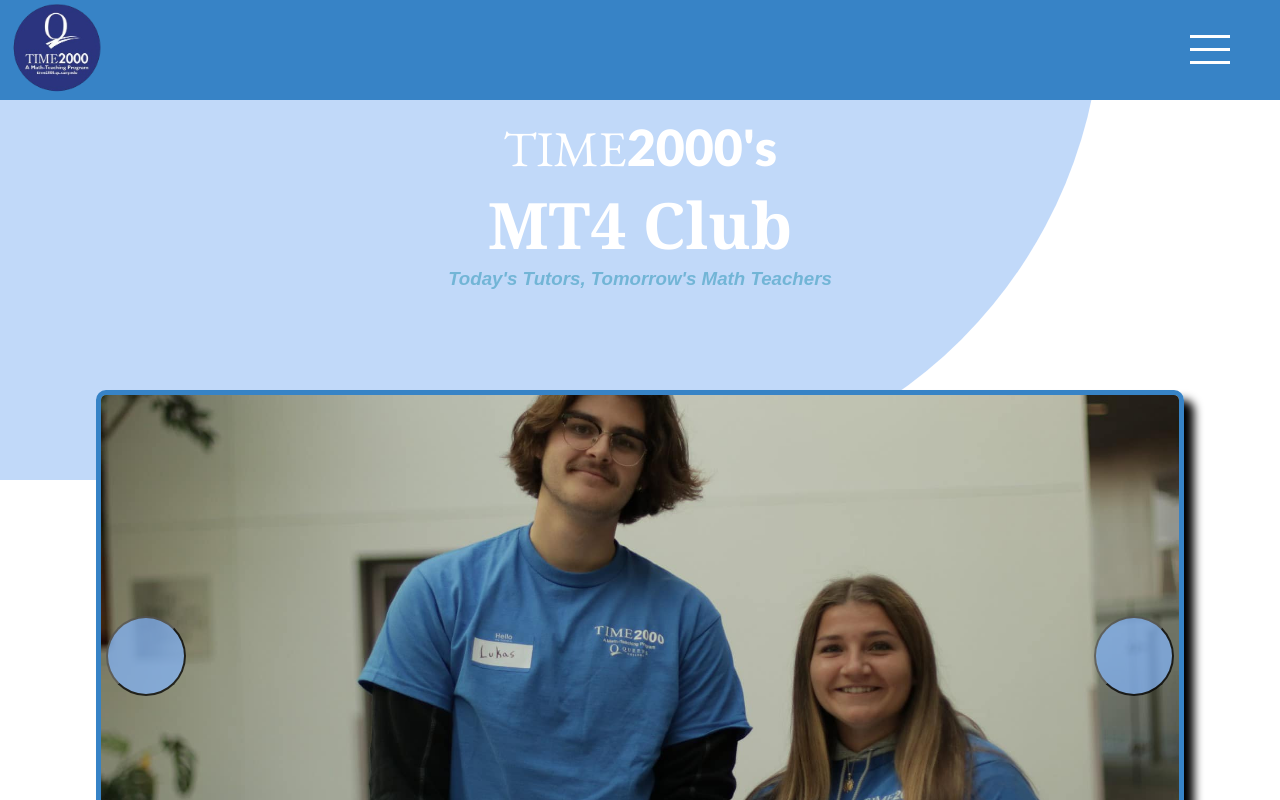
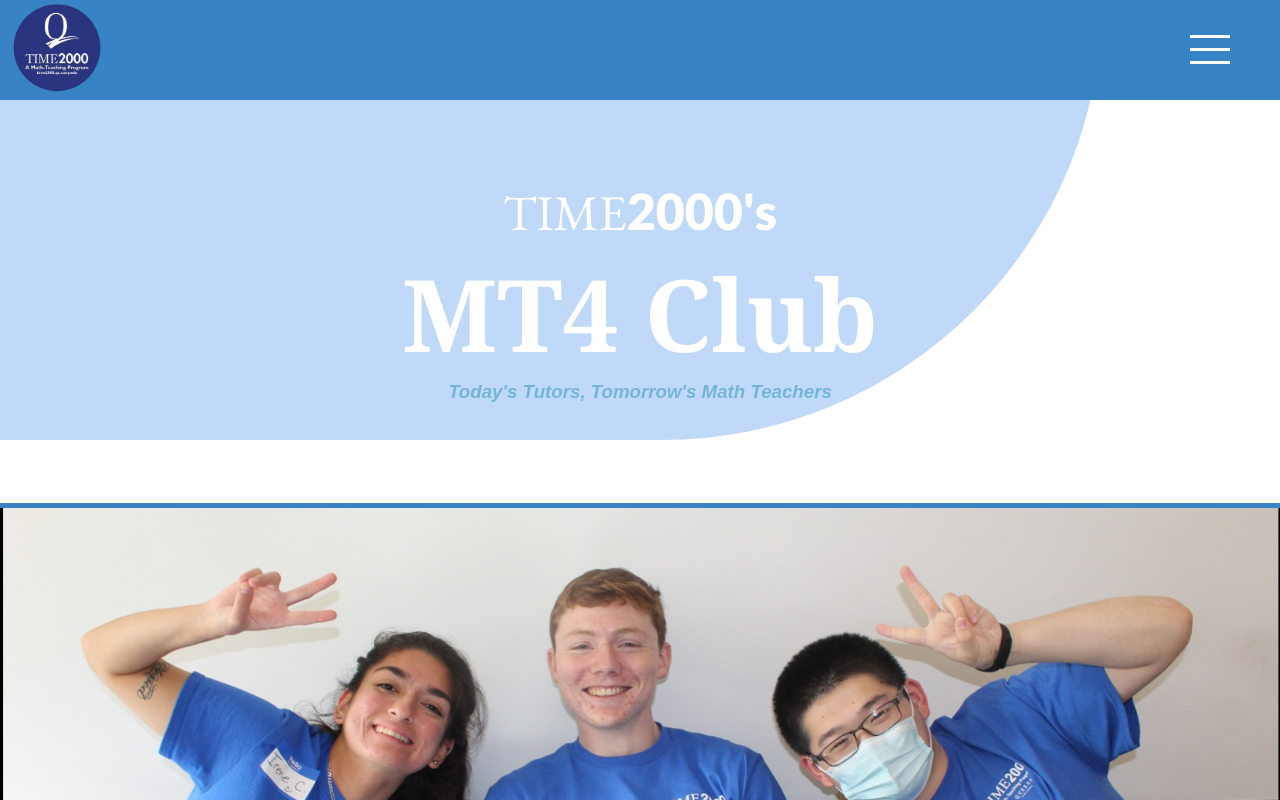
Before and after one commit to TrainerChris12/mt4, a React (Create React App) app: page / in a window 1280 px wide. Shown: the top 800 px of the page. Built offline with nearby package versions, Linux system fonts and the light colour scheme; a web font is replaced by a local one.

Commit message:
Make the image carousel, will add functionality for it to auto change if someone doesn't click the photos, and need to do the about section still

```diff
--- a/package.json
+++ b/package.json
@@ -9,6 +9,7 @@
     "prop-types": "^15.8.1",
     "react": "^18.3.1",
     "react-dom": "^18.3.1",
+    "react-icons": "^5.3.0",
     "react-scripts": "5.0.1",
     "web-vitals": "^2.1.4"
   },
--- a/src/App.css
+++ b/src/App.css
@@ -3,7 +3,7 @@
 }
 .backgroundCircle {
     position: absolute;
-    height: 60vh;
+    height: 55vh;
     width: 90vw;
     border-radius: 0 0 1000px 0;
     top: 0;
--- a/src/components/Landing/ImageSlider.js
+++ b/src/components/Landing/ImageSlider.js
@@ -1,36 +1,40 @@
 import PropTypes from 'prop-types';
-import {useEffect, useState} from "react";
+import {useState} from "react";
+import { FaArrowRight, FaArrowLeft } from "react-icons/fa";
+export const ImageSlider = ({ images }) => {
+    const [imageIndex, setImageIndex] = useState(0);
 
-export const ImageSlider = ({ images }) => {
 
-    const[currentIndex, setCurrentIndex] = useState(0);
+    const nextImage= () => {
+        setImageIndex(index => {
+            if (index === images.length - 1) return 0;
+            return index + 1;
+        })
+    };
 
-    const prevSlide = () => {
-        setCurrentIndex(currentIndex === 0 ? images.length - 1 : currentIndex - 1);
-    }
-
-    const nextSlide = () => {
-        setCurrentIndex( currentIndex === images.length -1 ? 0 : currentIndex + 1);
-    }
-
-    // Automatically switch images after a set interval (e.g., every 3 seconds)
-    useEffect(() => {
-        const interval = setInterval(() => {
-            nextSlide();
-        }, 5000); // Change image every 3 seconds
-
-        // Clean up the interval on component unmount
-        return () => clearInterval(interval);
-    }, [currentIndex]);
-
+    const prevImage = () => {
+        setImageIndex(index => {
+            if (index === 0) return images.length - 1;
+            return index - 1;
+        })
+    };
 
     return (
         <div className="imageContainer">
             <div className="imageScroller">
-                <button onClick={prevSlide}></button>
-                <img src={images[currentIndex]} alt={`Slide ${currentIndex}`} />
-                <button onClick={nextSlide}></button>
+                {images.map(image => (
+                    <img
+                        key={image}
+                        src={image}
+                        className="image"
+                        style={{ translate: `${-100 * imageIndex}%` }}
+                    />
+                ))}
             </div>
+            <button onClick={prevImage}></button>
+            <button onClick={nextImage}></button>
+            <FaArrowRight/>
+            <FaArrowLeft/>
         </div>
     )
 }
@@ -38,5 +42,3 @@
 ImageSlider.propTypes = {
     images: PropTypes.arrayOf(PropTypes.string).isRequired
 };
-
-export default ImageSlider;
--- a/src/components/Landing/Landing.css
+++ b/src/components/Landing/Landing.css
@@ -26,6 +26,7 @@
     text-align: center;
     font-family: Cambria, serif;
     color: white;
+    font-size: calc(var(--h2-font-size) * 2);
 }
 
 .mt4Slogan {
@@ -34,44 +35,57 @@
     color: var(--base-text-color);
 }
 
+.mainHeader {
+    margin-top: var(--spacing-xxl);
+}
 .imageContainer {
-    width: 85vw;
+    width: 100%;
     height: 500px;
     margin: 100px auto;
     position: relative;
-    border: 5px solid var(--base-bg-color);
-    border-radius: 10px;
-    box-shadow: 10px 10px 10px;
+    border-top: 5px solid var(--base-bg-color);
+    border-bottom: 5px solid var(--base-bg-color);
     overflow: hidden;
 }
 
 .imageContainer button {
     width: 80px;
-    height: 80px;
-    border-radius: 50px;
+    height: 500px;
     position: absolute;
-    margin: 0 5px;
-    opacity: 75%;
-
+    opacity: 0;
+    border: none;
+    transition: opacity 200ms linear;
+    background-color: black;
 }
 
-.imageContainer  button:nth-child(1) {
-    top: 45%;
-    background-color: var(--accent-primary);
+.imageContainer button:hover {
+    opacity: 25%;
+}
+
+.imageContainer  button:nth-child(2) {
+    top: 0;
 }
 
 .imageContainer  button:nth-child(3) {
-    top: 45%;
+    top: 0;
     right: 0;
-    background-color: var(--accent-primary);
 }
 
 .imageScroller {
     display: flex;
     flex-direction: row;
+
 }
+
 .imageContainer .imageScroller img {
     width: 100%;
     height: 500px;
     object-fit: cover;
+    flex-shrink: 0;
+    flex-grow: 0;
+    transition: translate 250ms linear;
 }
+
+.arrow {
+    opacity: 1;
+}
--- a/src/components/Landing/Landing.js
+++ b/src/components/Landing/Landing.js
@@ -14,9 +14,11 @@
 
     return (
         <>
-            <h2> TIME<span className="bold2000">2000's</span> </h2>
-            <h1 className="mt4Title"> MT4 Club</h1>
-            <h3 className="mt4Slogan"> Today's Tutors, Tomorrow's Math Teachers </h3>
+            <div className="mainHeader">
+                <h2> TIME<span className="bold2000">2000's</span> </h2>
+                <h1 className="mt4Title"> MT4 Club</h1>
+                <h3 className="mt4Slogan"> Today's Tutors, Tomorrow's Math Teachers </h3>
+            </div>
             <ImageSlider images={IMAGES} />
         </>
     )
--- a/src/components/Navbar/Navbar.css
+++ b/src/components/Navbar/Navbar.css
@@ -7,13 +7,14 @@
 .navbar {
     background-color: var(--base-bg-color);
     height: 100px;
-    width: 100vw;
+    width: 100%;
     position: absolute;
     display: flex;
     flex-direction: row;
     justify-content: flex-start;
     margin: 0 auto;
     z-index: 2;
+
 }
 
 .websiteLogo {
```
Also changed, not shown: 1 other file (tests, documents, lock files or other folders).
